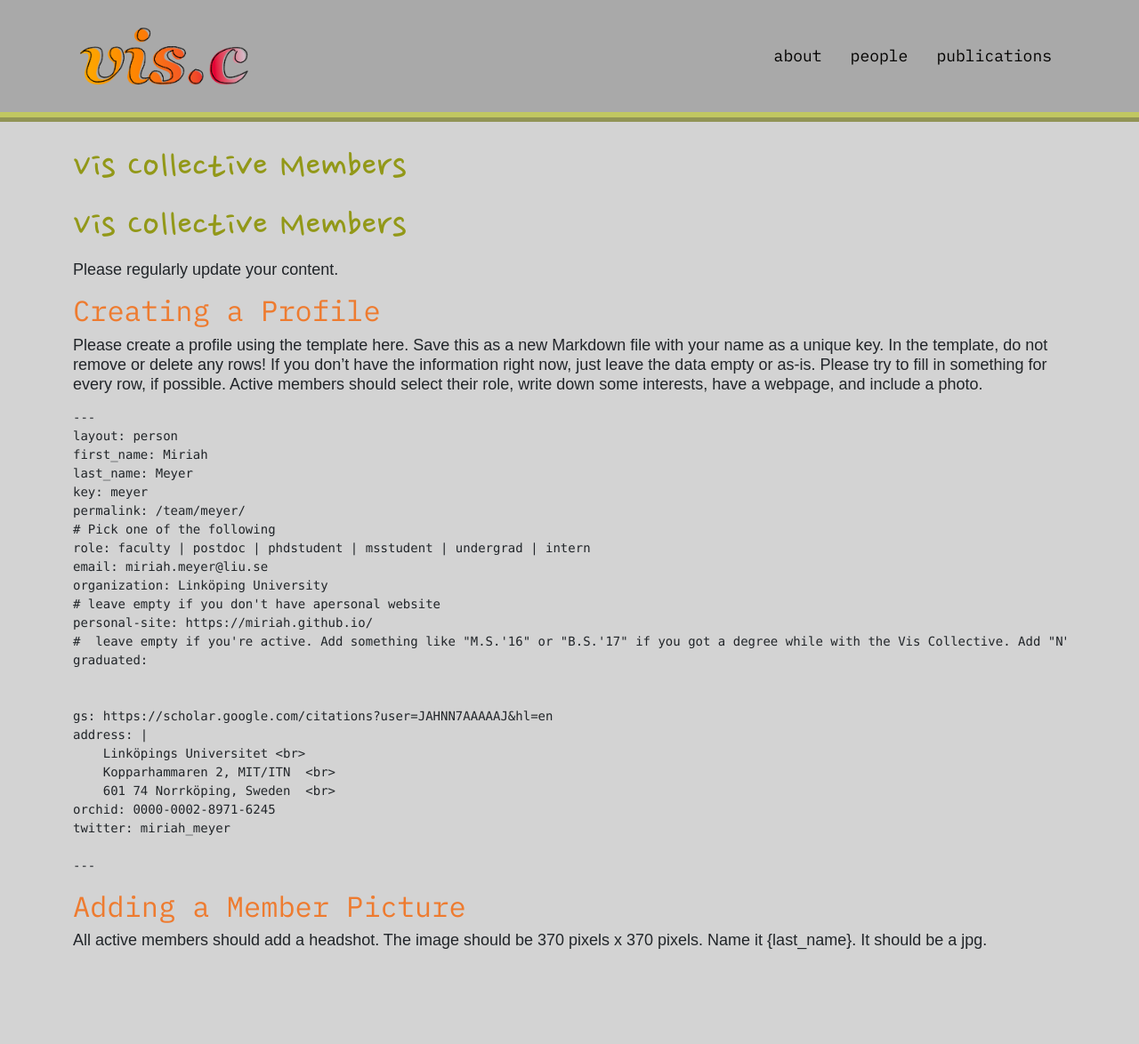
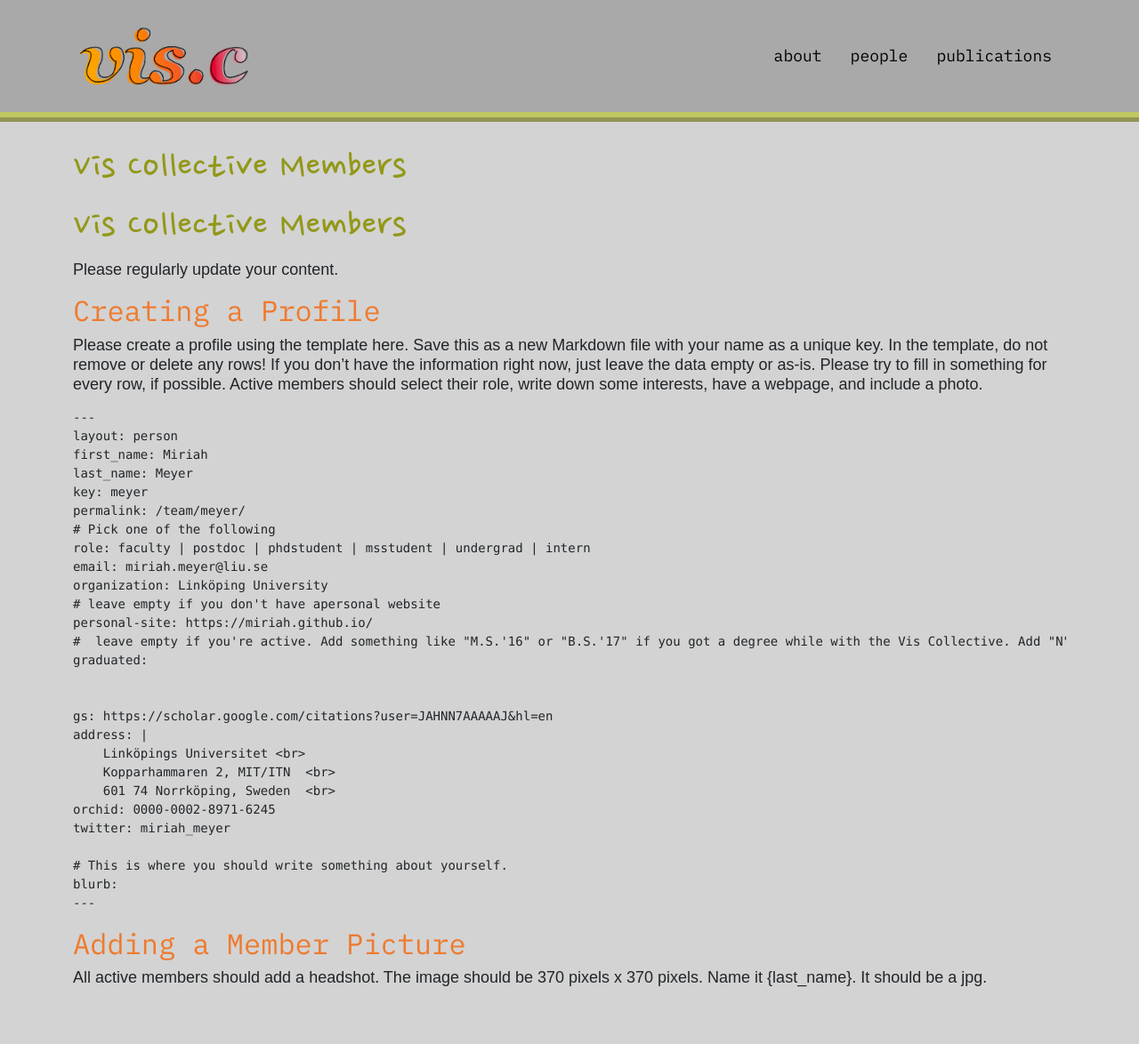
Before and after one commit to visidlab/visidlab.github.io, a Jekyll site: the page built from _people/README.md, in a window 1280 px wide. Shown: the whole page at 89% size. Built offline with Jekyll 4.4.1, drawn with Linux system fonts in a browser that asks for light colours; some web fonts are replaced; our own code applies the rules of GitHub Pages for plain Markdown files; before the commit the page ends 1132 px from its top, so only the background shows below that.

Commit message:
Add blurb

````diff
--- a/_people/README.md
+++ b/_people/README.md
@@ -36,6 +36,8 @@ address: |
 orchid: 0000-0002-8971-6245
 twitter: miriah_meyer
 
+# This is where you should write something about yourself.
+blurb:
 ---
 ```
 
````
Also changed, not shown: _people/berret.md (+1 -0 lines).
